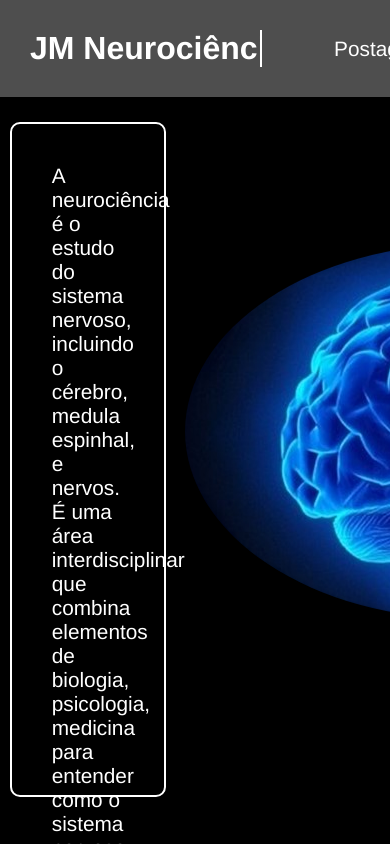
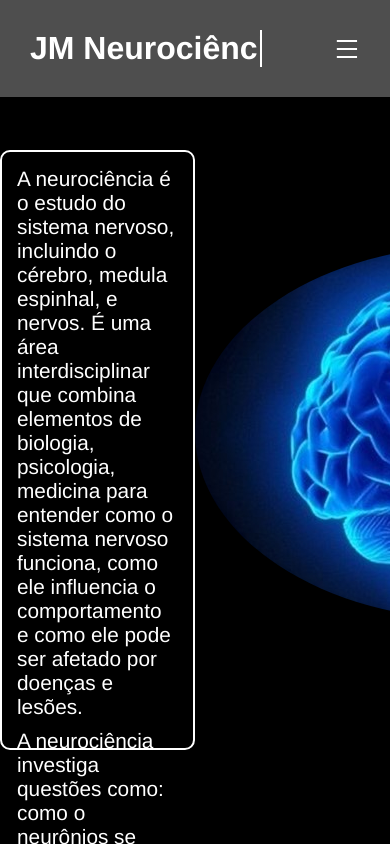
Before and after one commit to JoaoMaciel5G/Blog-NeuroCiencia, a Next.js app: page / in a window 390 px wide. Shown: the top 844 px of the page. Built offline with nearby package versions, Linux system fonts and the light colour scheme.

Commit message:
add responsivity

```diff
--- a/src/app/layout.js
+++ b/src/app/layout.js
@@ -17,8 +17,8 @@ export default function RootLayout({ children }) {
             <Link href="/posts">Postagens</Link>
             <Link href="/">Artigos</Link>
             <Link href="/post">Curiosidades</Link>
-            <AiOutlineMenu id='icon'/>
           </nav>
+          <AiOutlineMenu id='icon'/>
         </header>
         {children}
       </body>
--- a/src/app/page.js
+++ b/src/app/page.js
@@ -11,13 +11,13 @@ export default function Home() {
           medula espinhal, e nervos. É uma área interdisciplinar que combina
           elementos de biologia, psicologia, medicina para entender como o
           sistema nervoso funciona, como ele influencia o comportamento e como
-          ele pode ser afetado por doenças e lesões
+          ele pode ser afetado por doenças e lesões.
         </p>
         <p>
           A neurociência investiga questões como: como o neurônios se comunicam
           entre si, como o cérebro processa as informações sensoriais, como a
           memória é formada e mantida, como o cérebro controla o comportamento,
-          e como doenças afetam o cérebro
+          e como doenças afetam o cérebro.
         </p>
         <p>
           A neurociência explica através dos seus conceitos e anos de estudo,
--- a/src/app/posts/[id]/page.js
+++ b/src/app/posts/[id]/page.js
@@ -1,7 +1,9 @@
 import styles from "../../../styles/article.module.css"
 
+const url = process.env.NEXT_PUBLIC_URL
+
 export async function generateStaticParams(){
-    const res = await fetch("https://api-blog.cyclic.app/articles")
+    const res = await fetch(url)
     const td = await res.json()
 
     return td.map((todo)=>({
@@ -10,7 +12,7 @@ export async function generateStaticParams(){
 }
 
 async function getData(id){
-    const res = await fetch(`https://api-blog.cyclic.app/articles/${id}`);
+    const res = await fetch(`${url}/${id}`);
     return await res.json()
 }
 
--- a/src/styles/article.module.css
+++ b/src/styles/article.module.css
@@ -1,7 +1,8 @@
 .container{
-    width: 45%;
-    margin: 0 auto;
-    border: 2px solid rgb(219, 199, 14);
+    width: 50%;
+    margin: 40px auto;
+    border: 2px solid white;
+    border-radius: 20px;
     padding: 30px;
 }
 .title{
@@ -14,8 +15,12 @@
 .description{
     color: #ffffff;
     white-space: pre-wrap;
-    border: 1px solid #ffffff;
     font-size: 1.2em;
     padding: 15px;
     font-family: Arial
 }
+@media only screen and (max-width: 1200px){
+    .container{
+        width: 80%;
+    }
+}
--- a/src/styles/globals.css
+++ b/src/styles/globals.css
@@ -17,6 +17,7 @@ body{
   display: flex;
   background-color: #4e4e4e;
   justify-content: space-between;
+  align-items: center;
 }
 .title{
   font-size: 2em;
@@ -41,11 +42,11 @@ body{
   font-size: 3em;
   cursor: pointer;
   color: white;
+  margin-right: 30px;
 }
 .navBar a:hover, #icon:hover{
   color: rgb(228, 231, 16);
 }
-
 
 @keyframes typewriter {
   from {
@@ -56,3 +57,8 @@ body{
 
   }
 }
+@media only screen and (max-width: 770px){
+  .navBar{
+      display: none;
+  }
+}
--- a/src/styles/page.module.css
+++ b/src/styles/page.module.css
@@ -1,21 +1,21 @@
 .container{
     display: flex;
     align-items: center;
-    justify-content: space-around;
+    justify-content: center;
     height: 80%;
 }
 .presentation{
     color: white;
-    margin-top: 50px;
-    padding: 40px;
-    width: 40%;
-    height: 100%;
+    padding: 15px;
+    margin-top: 30px;
+    width: 600px;
+    height: 600px;
     border: 2px solid rgb(255, 255, 255);
     border-radius: 10px;
 }
 .presentation p{
-    margin-bottom: 20px;
     font-size: 1.3em;
+    margin-bottom: 10px;
 }
 
 .divImage{
@@ -24,18 +24,4 @@
 }
 .divImage img{
     border-radius: 50%;
-    transform: translateY(0px);
-    animation: float 3s ease-in-out infinite;
 }
-
-@keyframes float{
-    0%{
-        transform: translateY(0px);
-    }
-    50%{
-        transform: translateY(-30px);
-    }
-    100%{
-        transform: translateY(0px);
-    }
-}
```
